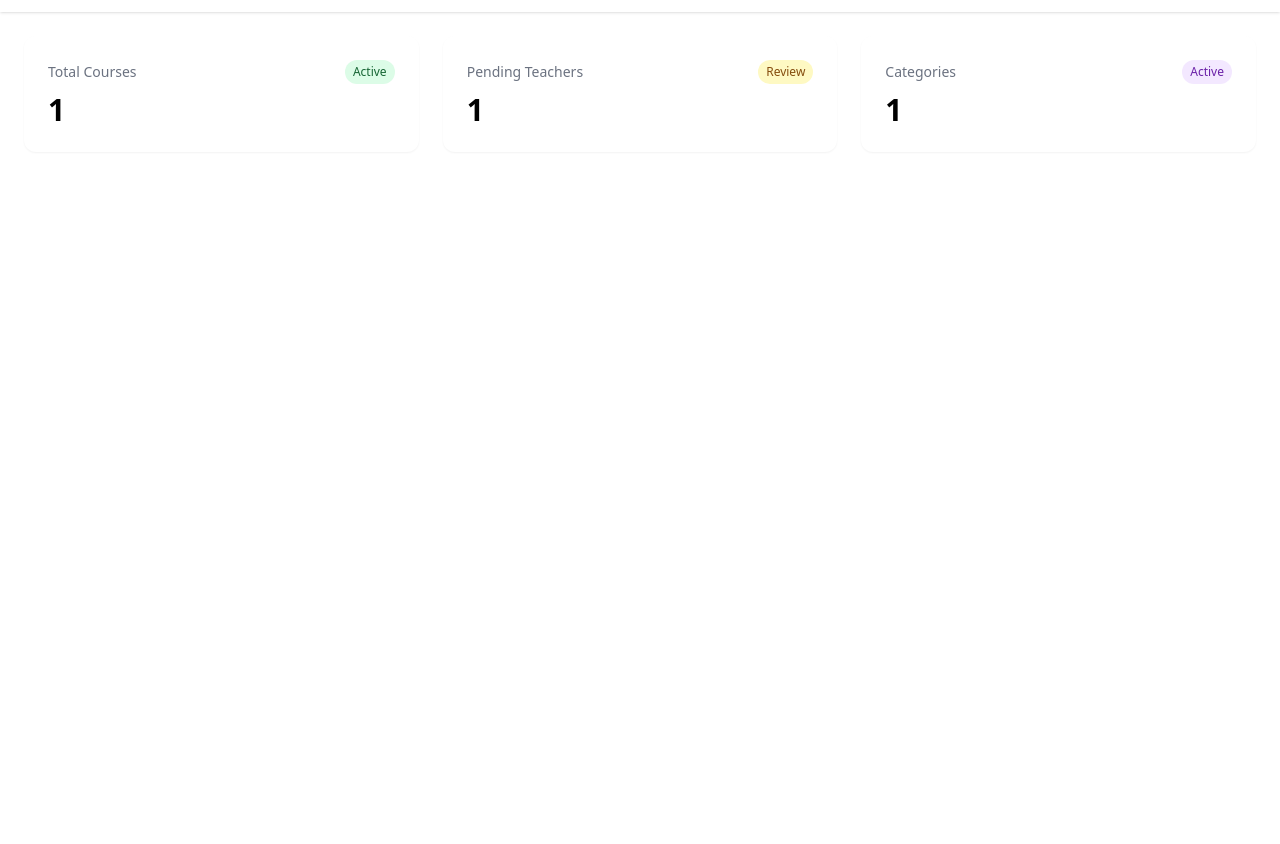
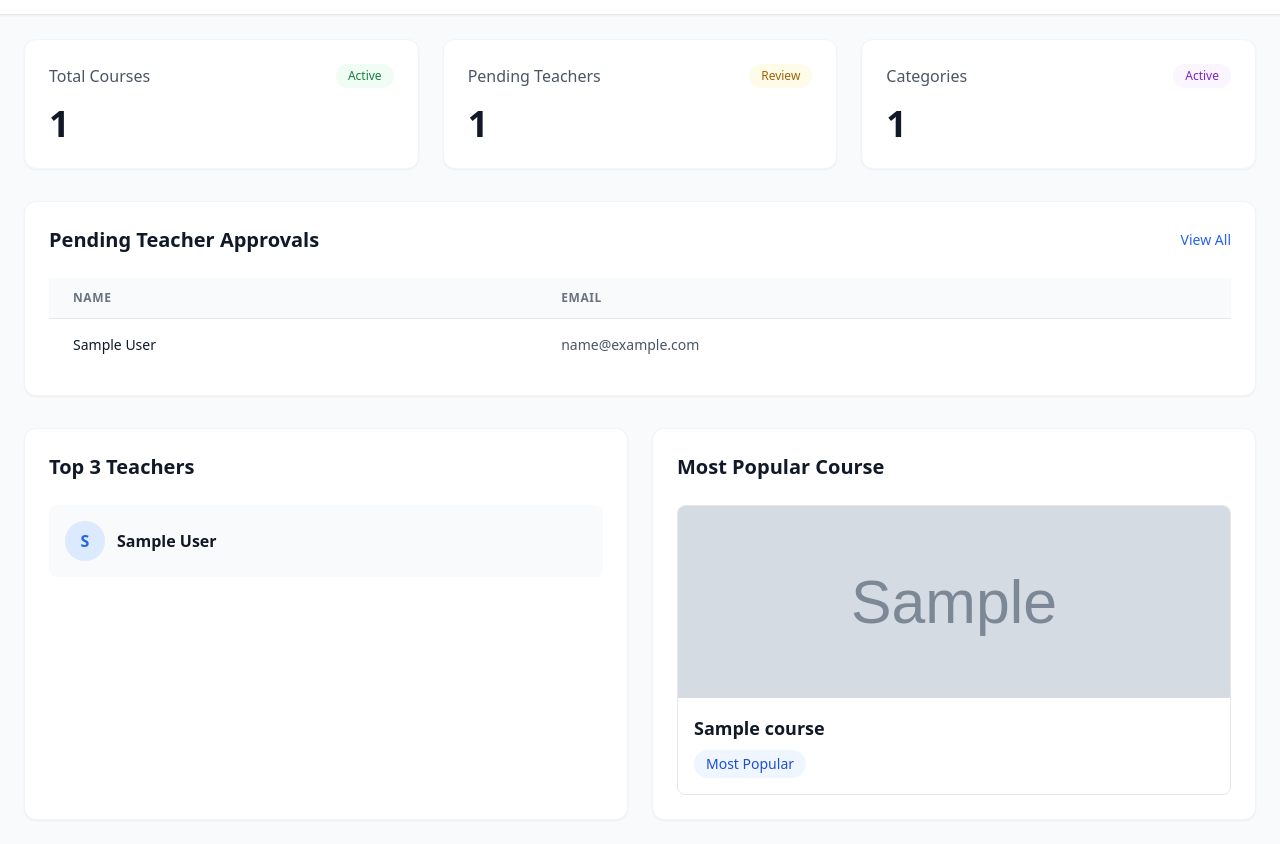
Before and after one commit to anasHammaoui/Youdemy-fullStack, a PHP site: template app/views/admin/admin.php in a window 1280 px wide. Shown: the part 121-965 px from the top of the page. Before the commit the page ends 242 px from the top, so only its background shows below. Run offline with PHP 8.4, Linux system fonts and the light colour scheme; the visitor is signed in with stand-in values (Sample User, id 1); the template is opened without the code that fills it: most values are stand-ins (such as "Sample title", 1, 10 or a date in 2020); grey boxes marked "Sample" are stand-in pictures; some libraries are stand-ins or nearby versions.

Commit message:
YP-30 complete showing top 3 teachers with most popular course

```diff
--- a/app/views/admin/admin.php
+++ b/app/views/admin/admin.php
@@ -1,5 +1,3 @@
-
-
 <!DOCTYPE html>
 <html lang="en">
   <head>
@@ -10,64 +8,119 @@
     <script src="https://cdn.tailwindcss.com"></script>
     <link href="https://cdn.jsdelivr.net/npm/flowbite@2.5.2/dist/flowbite.min.css" rel="stylesheet" />
   </head>
-<body>
-        <!-- navbar -->
-     <?php
+<body class="bg-gray-50">
+    <!-- navbar -->
+    <?php
         include_once __dir__ ."/../partials/profileNav.php";
-     ?>
+    ?>
+
     <!-- Main Content -->
-<div class="flex-1 flex flex-col overflow-hidden">
+    <div class="flex-1 flex flex-col overflow-hidden">
         <!-- Top Navigation -->
-        <header class="bg-white shadow">
-            <div class="px-6 py-4 flex justify-between items-center">
+        <header class="bg-white shadow-sm border-b border-gray-200">
+            <div class="px-6 py-4 flex justify-between items-center max-w-7xl mx-auto">
                 <div class="flex items-center">
                     <button class="md:hidden mr-4">
-                        <svg class="w-6 h-6" fill="none" stroke="currentColor" viewBox="0 0 24 24">
+                        <svg class="w-6 h-6 text-gray-600" fill="none" stroke="currentColor" viewBox="0 0 24 24">
                             <path stroke-linecap="round" stroke-linejoin="round" stroke-width="2" d="M4 6h16M4 12h16M4 18h16" />
                         </svg>
                     </button>
-                    <h2 class="text-xl font-semibold">Admin Dashboard</h2>
+                    <h2 class="text-2xl font-bold text-gray-800">Admin Dashboard</h2>
                 </div>
                 <div class="flex items-center">
-                    <button class="flex items-center space-x-3 px-3 py-2 rounded-lg bg-gray-100 hover:bg-gray-200 focus:ring-2 focus:ring-blue-500 transition duration-200">
-
-                        <span class="hidden md:inline text-sm font-medium text-gray-800"><?= $admin["full_name"]; ?></span>
+                    <button class="flex items-center space-x-3 px-4 py-2 rounded-lg bg-gray-50 hover:bg-gray-100 border border-gray-200 transition duration-200">
+                        <span class="hidden md:inline text-sm font-medium text-gray-700"><?= $admin["full_name"]; ?></span>
                     </button>
                 </div>
             </div>
         </header>
 
         <!-- Main Content Area -->
-        <main class="flex-1 overflow-y-auto p-6">
+        <main class="flex-1 overflow-y-auto p-6 max-w-7xl mx-auto w-full">
             <!-- Stats Grid -->
             <div class="grid grid-cols-1 md:grid-cols-3 gap-6 mb-8">
-                <div class="bg-white rounded-xl shadow-sm p-6">
+                <div class="bg-white rounded-xl shadow-sm p-6 border border-gray-100 hover:shadow-md transition-shadow">
                     <div class="flex items-center justify-between">
-                        <h3 class="text-gray-500 text-sm">Total Courses</h3>
-                        <span class="bg-green-100 text-green-800 text-xs px-2 py-1 rounded-full">Active</span>
+                        <h3 class="text-gray-600 font-medium">Total Courses</h3>
+                        <span class="bg-green-50 text-green-700 text-xs px-3 py-1 rounded-full font-medium">Active</span>
                     </div>
-                    <p class="text-3xl font-bold mt-2"><?= $courseNum["count_courses"] ?></p>
+                    <p class="text-4xl font-bold text-gray-900 mt-4"><?= $courseNum["count_courses"] ?></p>
                 </div>
-                <div class="bg-white rounded-xl shadow-sm p-6">
+                <div class="bg-white rounded-xl shadow-sm p-6 border border-gray-100 hover:shadow-md transition-shadow">
                     <div class="flex items-center justify-between">
-                        <h3 class="text-gray-500 text-sm">Pending Teachers</h3>
-                        <span class="bg-yellow-100 text-yellow-800 text-xs px-2 py-1 rounded-full">Review</span>
+                        <h3 class="text-gray-600 font-medium">Pending Teachers</h3>
+                        <span class="bg-yellow-50 text-yellow-700 text-xs px-3 py-1 rounded-full font-medium">Review</span>
                     </div>
-                    <p class="text-3xl font-bold mt-2"><?= $pendingTeachers["count_pending"] ?></p>
+                    <p class="text-4xl font-bold text-gray-900 mt-4"><?= $pendingTeachers["count_pending"] ?></p>
                 </div>
-                <div class="bg-white rounded-xl shadow-sm p-6">
+                <div class="bg-white rounded-xl shadow-sm p-6 border border-gray-100 hover:shadow-md transition-shadow">
                     <div class="flex items-center justify-between">
-                        <h3 class="text-gray-500 text-sm">Categories</h3>
-                        <span class="bg-purple-100 text-purple-800 text-xs px-2 py-1 rounded-full">Active</span>
+                        <h3 class="text-gray-600 font-medium">Categories</h3>
+                        <span class="bg-purple-50 text-purple-700 text-xs px-3 py-1 rounded-full font-medium">Active</span>
                     </div>
-                    <p class="text-3xl font-bold mt-2"><?= $categoryNum["total_cats"] ?></p>
+                    <p class="text-4xl font-bold text-gray-900 mt-4"><?= $categoryNum["total_cats"] ?></p>
                 </div>
             </div>
 
+            <!-- Teachers Approval Section -->
+            <div class="bg-white rounded-xl shadow-sm p-6 mb-8 border border-gray-100">
+                <div class="flex justify-between items-center mb-6">
+                    <h3 class="text-xl font-bold text-gray-900">Pending Teacher Approvals</h3>
+                    <a href="#" class="text-blue-600 hover:text-blue-700 font-medium text-sm">View All</a>
+                </div>
+                <div class="overflow-x-auto">
+                    <table class="min-w-full divide-y divide-gray-200">
+                        <thead>
+                            <tr>
+                                <th class="px-6 py-3 text-left text-xs font-semibold text-gray-500 uppercase tracking-wider bg-gray-50">Name</th>
+                                <th class="px-6 py-3 text-left text-xs font-semibold text-gray-500 uppercase tracking-wider bg-gray-50">Email</th>
+                            </tr>
+                        </thead>
+                        <tbody class="divide-y divide-gray-200 bg-white">
+                            <?php foreach ($pteachers as $teacher): ?>
+                                <tr class="hover:bg-gray-50">
+                                    <td class="px-6 py-4 whitespace-nowrap text-sm font-medium text-gray-900"><?php echo $teacher['full_name']; ?></td>
+                                    <td class="px-6 py-4 whitespace-nowrap text-sm text-gray-600"><?php echo $teacher['email']; ?></td>
+                                </tr>
+                            <?php endforeach ?>
+                        </tbody>
+                    </table>
+                </div>
+            </div>
 
+            <!-- Top Performing Section -->
+            <div class="grid grid-cols-1 md:grid-cols-2 gap-6">
+                <div class="bg-white rounded-xl shadow-sm p-6 border border-gray-100">
+                    <h3 class="text-xl font-bold text-gray-900 mb-6">Top 3 Teachers</h3>
+                    <div class="space-y-4">
+                        <?php foreach ($topTeachers as $teacher): ?>
+                            <div class="flex items-center justify-between p-4 rounded-lg bg-gray-50 hover:bg-gray-100 transition-colors">
+                                <div class="flex items-center space-x-3">
+                                    <div class="flex-shrink-0 w-10 h-10 rounded-full bg-blue-100 flex items-center justify-center">
+                                        <span class="text-blue-600 font-semibold"><?= substr($teacher['full_name'], 0, 1); ?></span>
+                                    </div>
+                                    <div>
+                                        <p class="font-semibold text-gray-900"><?= $teacher['full_name']; ?></p>
+                                    </div>
+                                </div>
+                            </div>
+                        <?php endforeach ?>
+                    </div>
+                </div>
+                <div class="bg-white rounded-xl shadow-sm p-6 border border-gray-100">
+                    <h3 class="text-xl font-bold text-gray-900 mb-6">Most Popular Course</h3>
+                    <div class="rounded-lg overflow-hidden border border-gray-200 hover:shadow-lg transition-shadow">
+                        <img src="<?= $topCourse["thumbnail"]; ?>" alt="<?= $topCourse["course_name"];?>" class="w-full h-48 object-cover">
+                        <div class="p-4">
+                            <h3 class="font-semibold text-lg text-gray-900 mb-2"><?= $topCourse["course_name"];?></h3>
+                            <div class="flex items-center space-x-2">
+                                <span class="px-3 py-1 bg-blue-50 text-blue-700 rounded-full text-sm font-medium">Most Popular</span>
+                            </div>
+                        </div>
+                    </div>
+                </div>
+            </div>
         </main>
     </div>
-</div>
-
 </body>
 </html>
```
Also changed, not shown: app/controllers/adminCont.php (+6 -6 lines), app/models/admin.php (+19 -0 lines).
